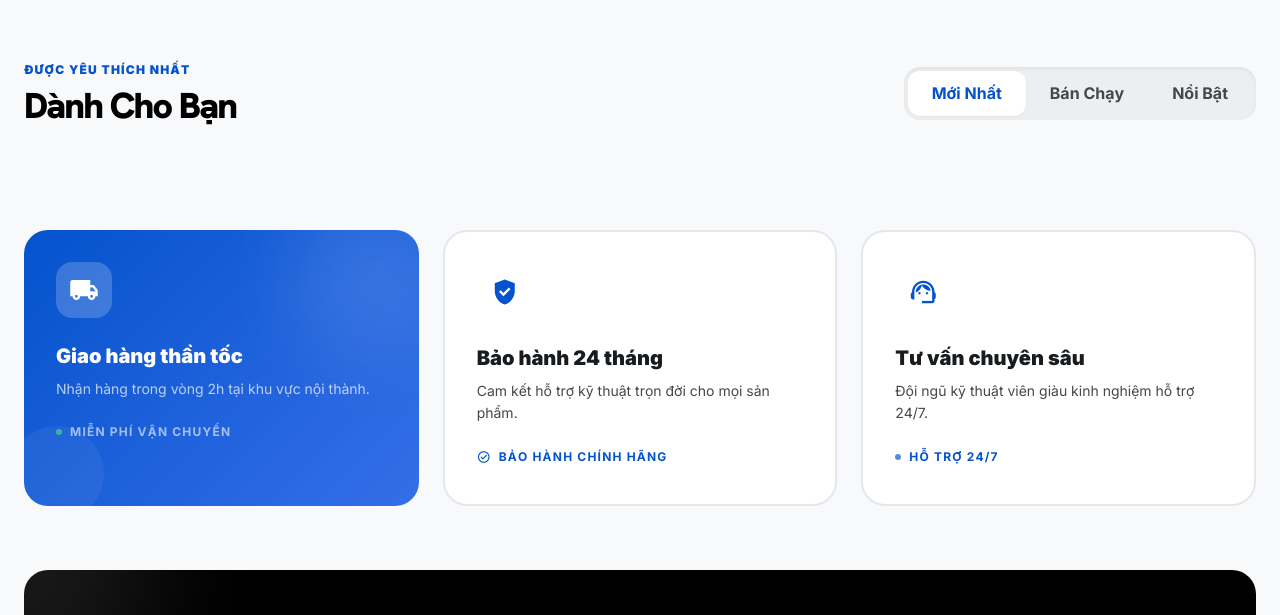
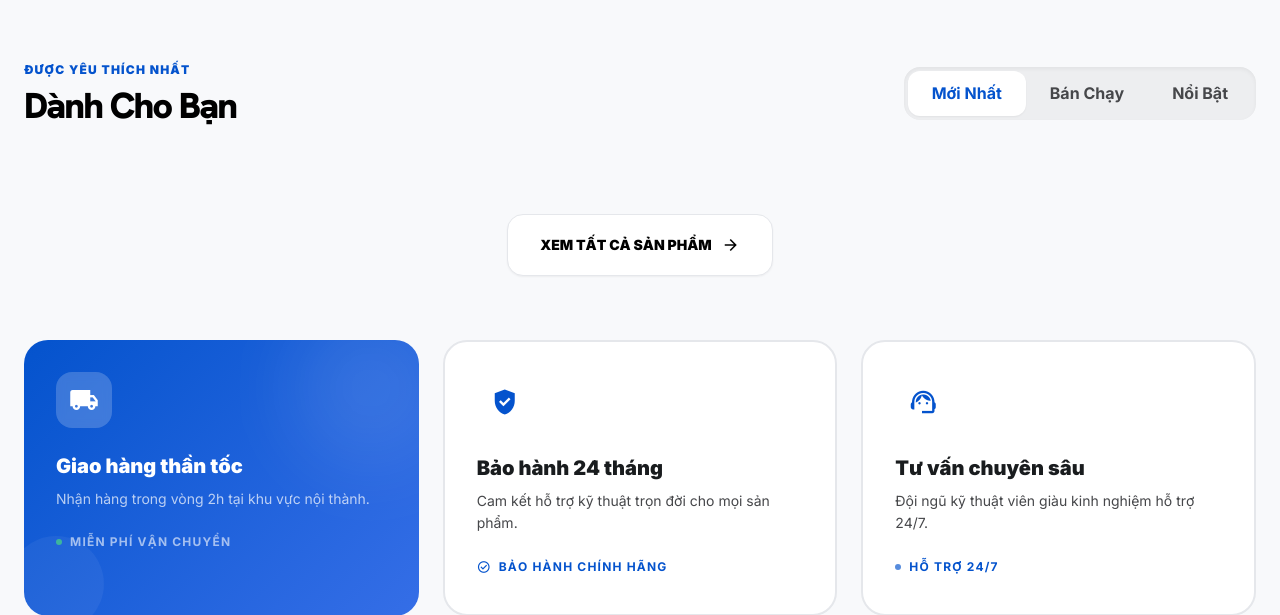
Before and after one commit to SungTri/SELL-COMPUTER-WITH-AI, a PHP site: the page made by public/index.php in a window 1280 px wide. Shown: the part 2222-2837 px from the top of the page. Run offline with PHP 8.4, Linux system fonts and the light colour scheme; data that the repository does not hold is empty; some libraries are stand-ins or nearby versions.

Commit message:
feat(homepage): add centered see all products button under trending section

```diff
--- a/app/views/home/index.php
+++ b/app/views/home/index.php
@@ -415,12 +415,19 @@
                 <?php renderProductCard($product, $data['wishlist_ids'] ?? []); ?>
             <?php endforeach; ?>
         </div>
-
         <!-- Featured Products Grid (Hidden) -->
         <div id="grid-featured" class="hidden grid grid-cols-1 sm:grid-cols-2 lg:grid-cols-4 gap-6 animate-in fade-in duration-500">
             <?php foreach(array_slice($data['products'], 0, 4) as $product): ?>
                 <?php renderProductCard($product, $data['wishlist_ids'] ?? []); ?>
             <?php endforeach; ?>
+        </div>
+
+        <!-- See All Products Button -->
+        <div class="mt-12 flex justify-center">
+            <a href="<?php echo URLROOT; ?>/product" class="group px-8 py-4 bg-white dark:bg-zinc-900 border border-outline-variant/60 dark:border-zinc-700/60 text-primary dark:text-zinc-100 rounded-2xl font-black text-sm hover:border-secondary hover:text-secondary hover:shadow-lg dark:hover:shadow-secondary/15 hover:scale-105 active:scale-95 transition-all duration-300 flex items-center gap-2.5 cursor-pointer shadow-sm">
+                <span><?php echo __('view_all_products', 'Xem tất cả sản phẩm'); ?></span>
+                <span class="material-symbols-outlined group-hover:translate-x-1.5 transition-transform text-lg">arrow_forward</span>
+            </a>
         </div>
     </section>
 
```
